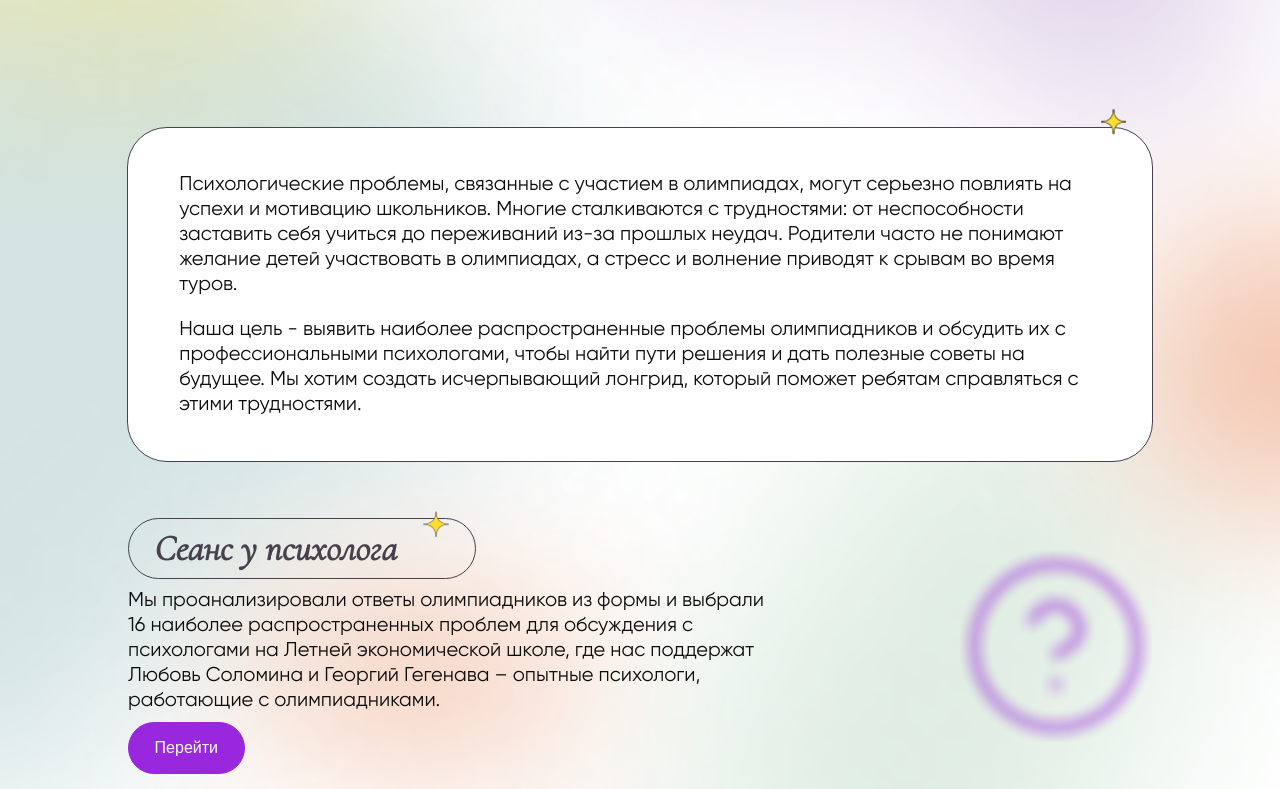
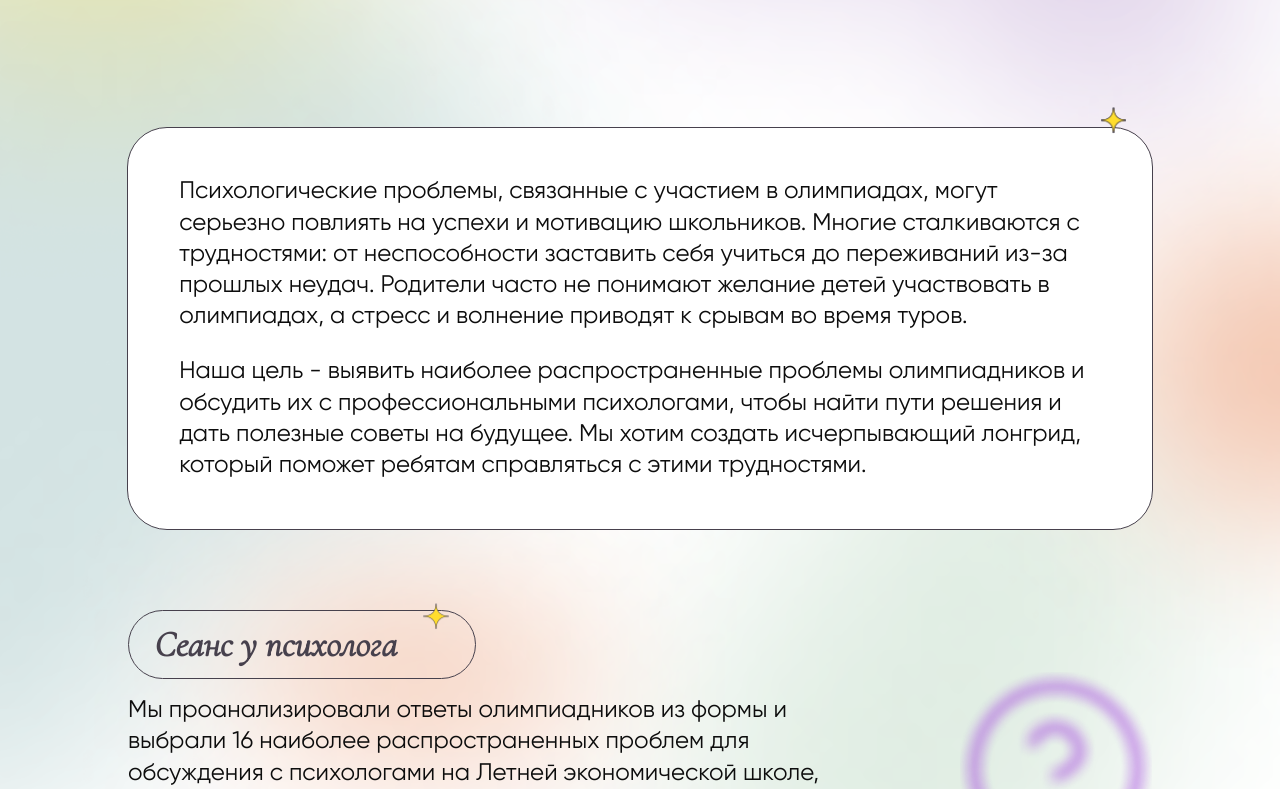
Before and after one commit to impanikaa/longread-app, a React (Create React App) app: page / in a window 1280 px wide. Shown: the part 491-1280 px from the top of the page. Built offline with nearby package versions, Linux system fonts and the light colour scheme.

Commit message:
правки на главной about, description_1_2 и gratitude

```diff
--- a/src/components/home/style.module.css
+++ b/src/components/home/style.module.css
@@ -75,7 +75,7 @@
     justify-content: space-between;
     align-items: center;
     height: auto;
-    margin-bottom: 7vh;
+    margin-bottom: 10vh;
     background-color: #fff;
     border: 1px solid #47414D;
     border-radius: 5vh;
@@ -131,18 +131,18 @@
 .description_text {
     display: flex;
     flex-direction: column;
-    justify-content: space-between;
-    height: 32vh;
+    /* justify-content: space-between; */
+    height: auto;
     text-align: left;
-    width: 50vw;
+    width: 55vw;
 }
 
 .container_description_1 img {
-    width: 15vw;
+    height: 15vw;
 }
 
 .container_description_2 img {
-    width: 15vw;
+    height: 15vw;
 }
 
 .description_text p {
@@ -153,12 +153,17 @@
 .description_text h2 {
     border: 1px solid #47414D;
     border-radius: 10vh;
-    padding-top: 1vh;
-    padding-bottom: 1vh;
+    padding-top: 1.5vh;
+    padding-bottom: 1.5vh;
     padding-left: 2vw;
     display: inline-block;
     width: 25vw;
     position: relative;
+    margin-bottom: 2vh;
+}
+
+.description_text p {
+    margin-bottom: 2vh;
 }
 
 .description_text h2::after {
--- a/src/index.css
+++ b/src/index.css
@@ -66,7 +66,8 @@
 
 body {
   font-family: 'gilroy-regular', sans-serif;
-  font-size: 2.5vh;
+  font-size: 3vh;
+  line-height: 130%;
   margin: 0;
   padding: 0;
   font-weight: 0;
@@ -94,6 +95,7 @@ h1 {
   margin: 0;
   padding: 0;
   color: #47414D;
+  line-height: normal;
 }
 
 h2 {
@@ -102,6 +104,7 @@ h2 {
   margin: 0;
   padding: 0;
   color: #47414D;
+  line-height: normal;
 }
 
 h3 {
@@ -130,13 +133,14 @@ h5 {
 
 button {
   color: #fff;
+  font-family: 'gilroy-regular', sans-serif;
+  font-size: 2.5vh;
   cursor: pointer;
   border-radius: 10vh;
   padding: 2vh 2vh;
   background: #9827DD;
   transition: 0.15s;
   border: 1px solid #9827DD;
-  font-size: 2vh;
   width: fit-content;
   height: fit-content;
   padding-left: 2vw;
```
